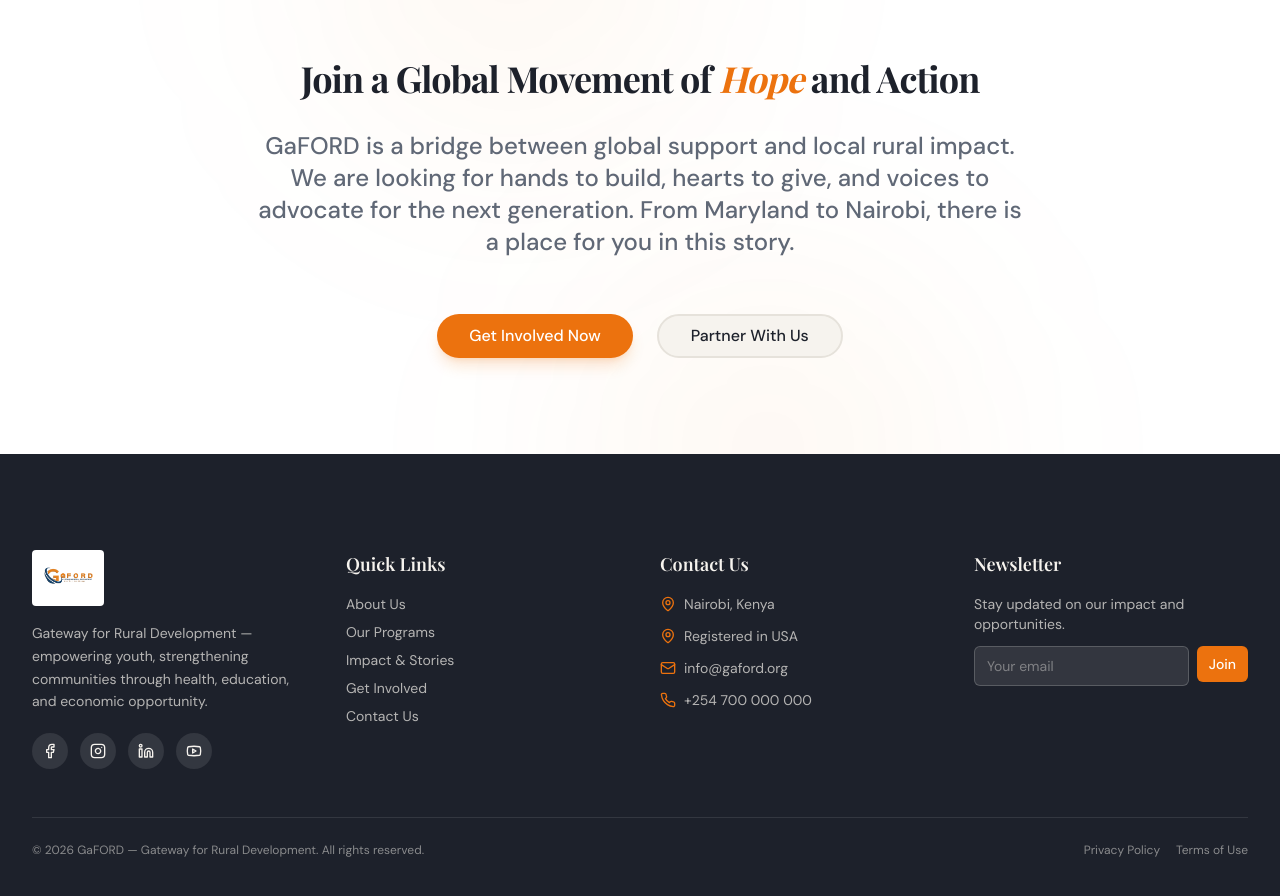
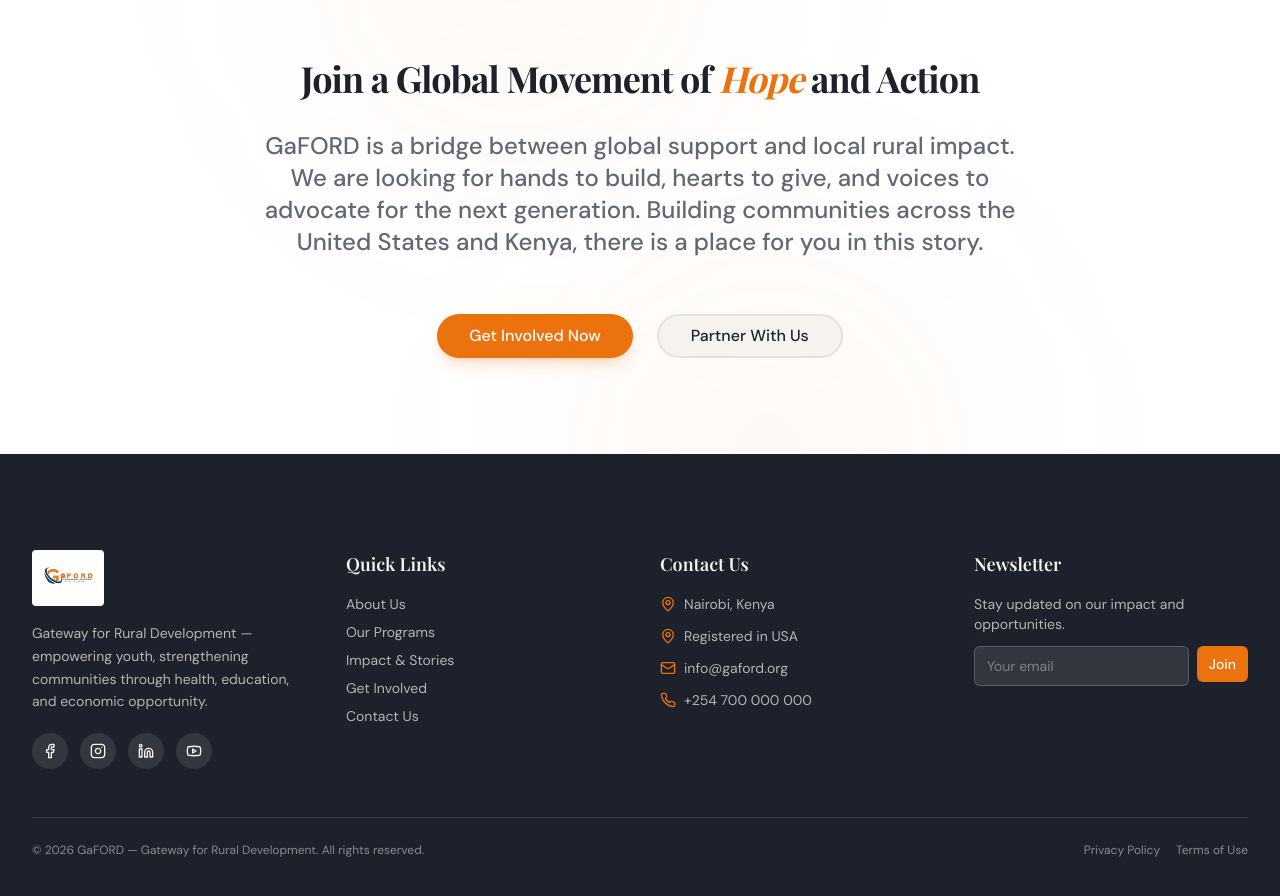
Before and after one commit to JosephOkumu/Gaford, a React (Vite) app in the folder frontend/: page / in a window 1280 px wide. Shown: the part 3140-4036 px from the top of the page. Built offline with nearby package versions, Linux system fonts and the light colour scheme; the HTML template or start-up script is replaced by a standard one; a web font is replaced by a local one.

Commit message:
chore: refactor section

```diff
--- a/frontend/src/components/ClosingCTA.tsx
+++ b/frontend/src/components/ClosingCTA.tsx
@@ -31,8 +31,8 @@
                     >
                         GaFORD is a bridge between global support and local rural impact.
                         We are looking for hands to build, hearts to give, and voices to
-                        advocate for the next generation. From Maryland to Nairobi, there
-                        is a place for you in this story.
+                        advocate for the next generation. Building communities across the
+                        United States and Kenya, there is a place for you in this story.
                     </motion.p>
 
                     <motion.div
```
